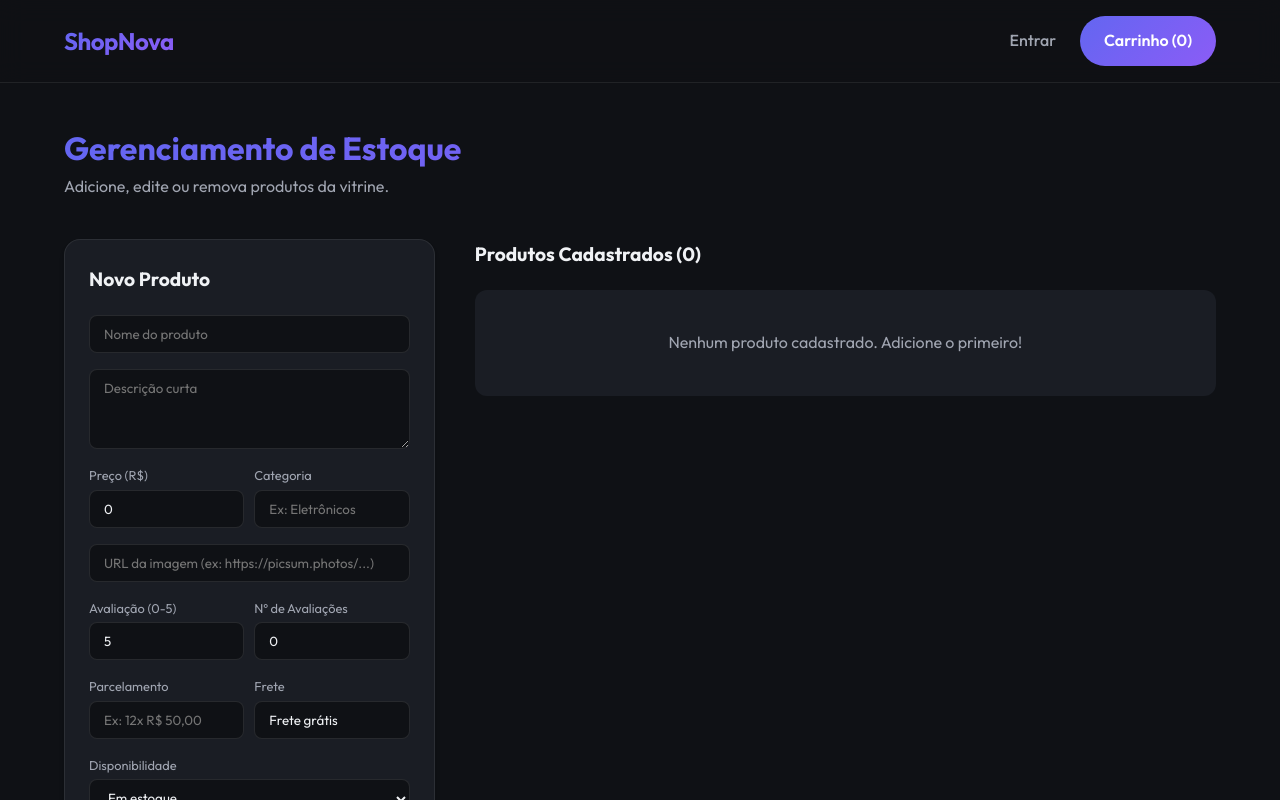
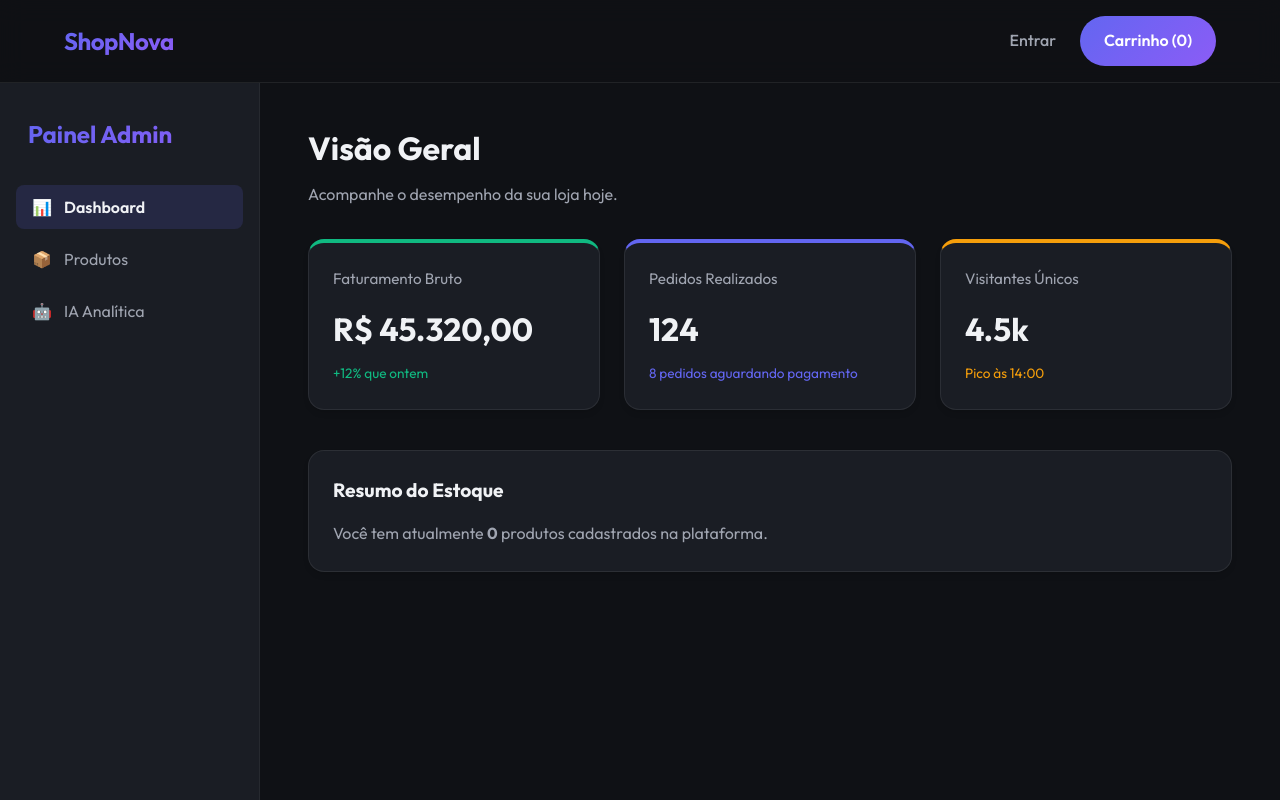
Before and after one commit to duud02020/gest-o, a Next.js app: page /admin in a window 1280 px wide. Shown: the top 800 px of the page. Built offline with nearby package versions, Linux system fonts and the light colour scheme.

Commit message:
feat: redesign admin page with sidebar, dashboard, and AI analytics tabs

```diff
--- a/src/app/(shop)/admin/page.tsx
+++ b/src/app/(shop)/admin/page.tsx
@@ -4,73 +4,213 @@ import { useState } from "react";
 import { useProducts } from "@/context/ProductContext";
 import type { Product } from "@/data/products";
 
+type Tab = "dashboard" | "products" | "ai";
+
 export default function AdminPage() {
+  const [activeTab, setActiveTab] = useState<Tab>("dashboard");
+
+  return (
+    <div style={{ display: "flex", minHeight: "calc(100vh - 80px)", background: "var(--bg-primary)" }}>
+      {/* Sidebar */}
+      <aside style={{ width: "260px", background: "var(--bg-secondary)", borderRight: "1px solid rgba(255,255,255,0.05)", padding: "32px 16px" }}>
+        <h2 className="gradient-text" style={{ fontSize: "1.5rem", marginBottom: "32px", paddingLeft: "12px" }}>Painel Admin</h2>
+
+        <nav style={{ display: "flex", flexDirection: "column", gap: "8px" }}>
+          <SidebarButton active={activeTab === "dashboard"} onClick={() => setActiveTab("dashboard")} icon="📊" text="Dashboard" />
+          <SidebarButton active={activeTab === "products"} onClick={() => setActiveTab("products")} icon="📦" text="Produtos" />
+          <SidebarButton active={activeTab === "ai"} onClick={() => setActiveTab("ai")} icon="🤖" text="IA Analítica" />
+        </nav>
+      </aside>
+
+      {/* Main Content */}
+      <main style={{ flex: 1, padding: "40px 48px", overflowY: "auto" }}>
+        {activeTab === "dashboard" && <DashboardTab />}
+        {activeTab === "products" && <ProductsTab />}
+        {activeTab === "ai" && <AiTab />}
+      </main>
+    </div>
+  );
+}
+
+function SidebarButton({ active, onClick, icon, text }: { active: boolean, onClick: () => void, icon: string, text: string }) {
+  return (
+    <button
+      onClick={onClick}
+      style={{
+        display: "flex",
+        alignItems: "center",
+        gap: "12px",
+        width: "100%",
+        padding: "12px 16px",
+        borderRadius: "var(--radius-sm)",
+        border: "none",
+        background: active ? "rgba(99, 102, 241, 0.15)" : "transparent",
+        color: active ? "var(--accent)" : "var(--text-secondary)",
+        cursor: "pointer",
+        textAlign: "left",
+        fontSize: "1rem",
+        fontWeight: active ? 600 : 400,
+        transition: "all 0.2s ease",
+      }}
+    >
+      <span>{icon}</span>
+      <span>{text}</span>
+    </button>
+  );
+}
+
+// ---------------------------------------------------------
+// TABS COMPONENTS
+// ---------------------------------------------------------
+
+function DashboardTab() {
+  const { products } = useProducts();
+  const mockRevenue = "R$ 45.320,00";
+  const mockOrders = 124;
+  const mockVisits = "4.5k";
+
+  return (
+    <div className="animate-fade-in">
+      <header style={{ marginBottom: "32px" }}>
+        <h1 style={{ fontSize: "2rem", marginBottom: "8px" }}>Visão Geral</h1>
+        <p style={{ color: "var(--text-secondary)" }}>Acompanhe o desempenho da sua loja hoje.</p>
+      </header>
+
+      <div style={{ display: "grid", gridTemplateColumns: "repeat(3, 1fr)", gap: "24px", marginBottom: "40px" }}>
+        <StatCard title="Faturamento Bruto" value={mockRevenue} subtitle="+12% que ontem" color="#10b981" />
+        <StatCard title="Pedidos Realizados" value={mockOrders.toString()} subtitle="8 pedidos aguardando pagamento" color="#6366f1" />
+        <StatCard title="Visitantes Únicos" value={mockVisits} subtitle="Pico às 14:00" color="#f59e0b" />
+      </div>
+
+      <div className="card" style={{ padding: "24px", background: "var(--bg-secondary)" }}>
+        <h3 style={{ marginBottom: "16px", fontSize: "1.2rem" }}>Resumo do Estoque</h3>
+        <p style={{ color: "var(--text-secondary)" }}>
+          Você tem atualmente <strong>{products.length}</strong> produtos cadastrados na plataforma.
+        </p>
+      </div>
+    </div>
+  );
+}
+
+function StatCard({ title, value, subtitle, color }: { title: string, value: string, subtitle: string, color: string }) {
+  return (
+    <div className="card" style={{ padding: "24px", background: "var(--bg-secondary)", borderTop: `4px solid ${color}` }}>
+      <h3 style={{ color: "var(--text-secondary)", fontSize: "0.95rem", marginBottom: "12px", fontWeight: 400 }}>{title}</h3>
+      <div style={{ fontSize: "2rem", fontWeight: 700, marginBottom: "8px" }}>{value}</div>
+      <div style={{ fontSize: "0.85rem", color: color }}>{subtitle}</div>
+    </div>
+  );
+}
+
+function AiTab() {
+  const { products } = useProducts();
+  const mostExpensive = products.length > 0 ? [...products].sort((a, b) => b.price - a.price)[0].name : "Nenhum";
+
+  return (
+    <div className="animate-fade-in">
+      <header style={{ marginBottom: "32px" }}>
+        <h1 style={{ fontSize: "2rem", marginBottom: "8px", display: "flex", alignItems: "center", gap: "12px" }}>
+          <span>Inteligência Analítica</span>
+          <span style={{ fontSize: "0.8rem", background: "var(--accent)", color: "#fff", padding: "4px 8px", borderRadius: "12px" }}>BETA</span>
+        </h1>
+        <p style={{ color: "var(--text-secondary)" }}>Descubra insights ocultos nos seus dados através de Inteligência Artificial.</p>
+      </header>
+
+      <div style={{ display: "grid", gridTemplateColumns: "1fr 1fr", gap: "24px" }}>
+
+        {/* Painel de Insights */}
+        <div style={{ display: "flex", flexDirection: "column", gap: "16px" }}>
+          <InsightCard
+            icon="🔥"
+            title="Produto em Alta"
+            text={`Simulamos que "${mostExpensive}" teve um aumento de 45% nas buscas nas últimas 24h. Considere colocá-lo na página inicial!`}
+          />
+          <InsightCard
+            icon="⚠️"
+            title="Alerta de Abandono"
+            text="20% dos clientes estão abandonando o carrinho na hora de calcular o frete. Oferecer 'Frete Fixo' pode melhorar a conversão."
+          />
+          <InsightCard
+            icon="💡"
+            title="Sugestão de Promoção"
+            text="Criar um combo (Celular + Fone) pode aumentar seu ticket médio em R$ 150,00."
+          />
+        </div>
+
+        {/* Chat IA (Mock) */}
+        <div className="card" style={{ display: "flex", flexDirection: "column", background: "var(--bg-secondary)", overflow: "hidden" }}>
+          <div style={{ padding: "20px", borderBottom: "1px solid rgba(255,255,255,0.05)", background: "rgba(0,0,0,0.2)" }}>
+            <h3 style={{ fontSize: "1.1rem" }}>Pergunte à IA (Simulação)</h3>
+          </div>
+
+          <div style={{ flex: 1, padding: "20px", display: "flex", flexDirection: "column", gap: "16px", minHeight: "300px" }}>
+            <div style={{ background: "rgba(99,102,241,0.1)", border: "1px solid rgba(99,102,241,0.2)", padding: "16px", borderRadius: "var(--radius-md) var(--radius-md) var(--radius-md) 0", alignSelf: "flex-start", maxWidth: "85%" }}>
+              <p style={{ fontSize: "0.95rem", lineHeight: "1.5" }}>Olá! Eu sou sua IA Analítica. Analisei sua loja e estou pronta para responder dúvidas sobre estoque, vendas ou dar ideias de marketing. O que deseja saber?</p>
+            </div>
+          </div>
+
+          <div style={{ padding: "16px", borderTop: "1px solid rgba(255,255,255,0.05)" }}>
+            <div style={{ display: "flex", gap: "12px", background: "var(--bg-primary)", padding: "8px", borderRadius: "999px", border: "1px solid rgba(255,255,255,0.1)" }}>
+              <input type="text" placeholder="Qual produto deu mais lucro hoje?..." style={{ flex: 1, background: "transparent", border: "none", outline: "none", color: "var(--text-primary)", padding: "8px 16px" }} disabled />
+              <button className="btn-primary" style={{ padding: "8px 24px", borderRadius: "999px" }} disabled>Enviar</button>
+            </div>
+          </div>
+        </div>
+
+      </div>
+    </div>
+  );
+}
+
+function InsightCard({ icon, title, text }: { icon: string, title: string, text: string }) {
+  return (
+    <div className="card" style={{ padding: "20px", background: "var(--bg-secondary)", display: "flex", gap: "16px" }}>
+      <div style={{ fontSize: "2rem", background: "rgba(255,255,255,0.05)", padding: "16px", borderRadius: "50%", display: "flex", alignItems: "center", justifyContent: "center" }}>
+        {icon}
+      </div>
+      <div>
+        <h4 style={{ fontSize: "1.1rem", marginBottom: "8px", color: "var(--text-primary)" }}>{title}</h4>
+        <p style={{ color: "var(--text-secondary)", fontSize: "0.95rem", lineHeight: "1.5" }}>{text}</p>
+      </div>
+    </div>
+  );
+}
+
+function ProductsTab() {
   const { products, addProduct, updateProduct, deleteProduct } = useProducts();
   const [editingId, setEditingId] = useState<string | null>(null);
 
   const [formData, setFormData] = useState<Omit<Product, "id" | "priceFormatted">>({
-    name: "",
-    description: "",
-    price: 0,
-    image: "",
-    rating: 5,
-    reviews: 0,
-    installments: "",
-    shipping: "Frete grátis",
-    availability: "Em estoque",
-    category: "",
+    name: "", description: "", price: 0, image: "", rating: 5, reviews: 0,
+    installments: "", shipping: "Frete grátis", availability: "Em estoque", category: "",
   });
 
   const formatPrice = (value: number) => {
-    return new Intl.NumberFormat("pt-BR", {
-      style: "currency",
-      currency: "BRL",
-    }).format(value);
+    return new Intl.NumberFormat("pt-BR", { style: "currency", currency: "BRL" }).format(value);
   };
 
   const handleEdit = (product: Product) => {
     setEditingId(product.id);
     setFormData({
-      name: product.name,
-      description: product.description,
-      price: product.price,
-      image: product.image,
-      rating: product.rating,
-      reviews: product.reviews,
-      installments: product.installments,
-      shipping: product.shipping,
-      availability: product.availability,
-      category: product.category,
+      name: product.name, description: product.description, price: product.price,
+      image: product.image, rating: product.rating, reviews: product.reviews,
+      installments: product.installments, shipping: product.shipping,
+      availability: product.availability, category: product.category,
     });
   };
 
   const handleSubmit = (e: React.FormEvent) => {
     e.preventDefault();
-
-    const productToSave = {
-      ...formData,
-      priceFormatted: formatPrice(formData.price),
-    };
-
+    const productToSave = { ...formData, priceFormatted: formatPrice(formData.price) };
     if (editingId) {
       updateProduct(editingId, productToSave);
       setEditingId(null);
     } else {
       addProduct(productToSave);
     }
-
-    // Reset form
     setFormData({
-      name: "",
-      description: "",
-      price: 0,
-      image: "",
-      rating: 5,
-      reviews: 0,
-      installments: "",
-      shipping: "Frete grátis",
-      availability: "Em estoque",
-      category: "",
+      name: "", description: "", price: 0, image: "", rating: 5, reviews: 0,
+      installments: "", shipping: "Frete grátis", availability: "Em estoque", category: "",
     });
   };
 
@@ -83,24 +223,21 @@ export default function AdminPage() {
   };
 
   return (
-    <div className="container" style={{ padding: "40px 24px" }}>
-      <header style={{ marginBottom: "40px" }}>
-        <h1 className="gradient-text" style={{ fontSize: "2rem" }}>Gerenciamento de Estoque</h1>
-        <p style={{ color: "var(--text-secondary)" }}>Adicione, edite ou remova produtos da vitrine.</p>
+    <div className="animate-fade-in">
+      <header style={{ marginBottom: "32px" }}>
+        <h1 style={{ fontSize: "2rem", marginBottom: "8px" }}>Gestão de Produtos</h1>
+        <p style={{ color: "var(--text-secondary)" }}>Adicione, edite ou remova produtos do seu catálogo.</p>
       </header>
 
       <div style={{ display: "grid", gridTemplateColumns: "1fr 2fr", gap: "40px", alignItems: "start" }}>
-
         {/* Formulário */}
         <div className="card" style={{ padding: "24px", background: "var(--bg-secondary)" }}>
           <h2 style={{ marginBottom: "20px", fontSize: "1.2rem" }}>
             {editingId ? "Editar Produto" : "Novo Produto"}
           </h2>
           <form onSubmit={handleSubmit} style={{ display: "flex", flexDirection: "column", gap: "16px" }}>
-
             <input name="name" placeholder="Nome do produto" value={formData.name} onChange={handleChange} required style={inputStyle} />
             <textarea name="description" placeholder="Descrição curta" value={formData.description} onChange={handleChange} required style={{ ...inputStyle, minHeight: "80px" }} />
-
             <div style={{ display: "flex", gap: "10px" }}>
               <div style={{ flex: 1 }}>
                 <label style={labelStyle}>Preço (R$)</label>
@@ -111,20 +248,17 @@ export default function AdminPage() {
                 <input name="category" placeholder="Ex: Eletrônicos" value={formData.category} onChange={handleChange} required style={inputStyle} />
               </div>
             </div>
-
             <input name="image" placeholder="URL da imagem (ex: https://picsum.photos/...)" value={formData.image} onChange={handleChange} required style={inputStyle} />
-
             <div style={{ display: "flex", gap: "10px" }}>
               <div style={{ flex: 1 }}>
                 <label style={labelStyle}>Avaliação (0-5)</label>
                 <input type="number" step="0.1" max="5" name="rating" value={formData.rating} onChange={handleChange} required style={inputStyle} />
               </div>
               <div style={{ flex: 1 }}>
-                <label style={labelStyle}>Nº de Avaliações</label>
+                <label style={labelStyle}>Nº Avaliações</label>
                 <input type="number" name="reviews" value={formData.reviews} onChange={handleChange} required style={inputStyle} />
               </div>
             </div>
-
             <div style={{ display: "flex", gap: "10px" }}>
               <div style={{ flex: 1 }}>
                 <label style={labelStyle}>Parcelamento</label>
@@ -135,7 +269,6 @@ export default function AdminPage() {
                 <input name="shipping" placeholder="Ex: Frete grátis" value={formData.shipping} onChange={handleChange} required style={inputStyle} />
               </div>
             </div>
-
             <div>
               <label style={labelStyle}>Disponibilidade</label>
               <select name="availability" value={formData.availability} onChange={handleChange} style={inputStyle}>
@@ -143,13 +276,12 @@ export default function AdminPage() {
                 <option value="Esgotado">Esgotado</option>
               </select>
             </div>
-
             <div style={{ display: "flex", gap: "10px", marginTop: "10px" }}>
               <button type="submit" className="btn-primary" style={{ flex: 1 }}>
                 {editingId ? "Salvar" : "Adicionar"}
               </button>
               {editingId && (
-                <button type="button" className="btn-secondary" onClick={() => { setEditingId(null); }} style={{ flex: 1 }}>
+                <button type="button" className="btn-secondary" onClick={() => setEditingId(null)} style={{ flex: 1 }}>
                   Cancelar
                 </button>
               )}
@@ -157,12 +289,12 @@ export default function AdminPage() {
           </form>
         </div>
 
-        {/* Lista de Produtos */}
+        {/* Lista */}
         <div>
           <h2 style={{ marginBottom: "20px", fontSize: "1.2rem" }}>Produtos Cadastrados ({products.length})</h2>
           {products.length === 0 ? (
             <div style={{ padding: "40px", textAlign: "center", background: "var(--bg-secondary)", borderRadius: "var(--radius-md)", color: "var(--text-secondary)" }}>
-              Nenhum produto cadastrado. Adicione o primeiro!
+              Nenhum produto cadastrado.
             </div>
           ) : (
             <div style={{ display: "flex", flexDirection: "column", gap: "12px" }}>
@@ -176,12 +308,8 @@ export default function AdminPage() {
                     </div>
                   </div>
                   <div style={{ display: "flex", gap: "8px" }}>
-                    <button className="btn-secondary" style={{ padding: "6px 12px", fontSize: "0.85rem" }} onClick={() => handleEdit(p)}>
-                      Editar
-                    </button>
-                    <button className="btn-secondary" style={{ padding: "6px 12px", fontSize: "0.85rem", color: "var(--danger)", borderColor: "rgba(239, 68, 68, 0.3)" }} onClick={() => deleteProduct(p.id)}>
-                      Excluir
-                    </button>
+                    <button className="btn-secondary" style={{ padding: "6px 12px", fontSize: "0.85rem" }} onClick={() => handleEdit(p)}>Editar</button>
+                    <button className="btn-secondary" style={{ padding: "6px 12px", fontSize: "0.85rem", color: "var(--danger)", borderColor: "rgba(239, 68, 68, 0.3)" }} onClick={() => deleteProduct(p.id)}>Excluir</button>
                   </div>
                 </div>
               ))}
```
